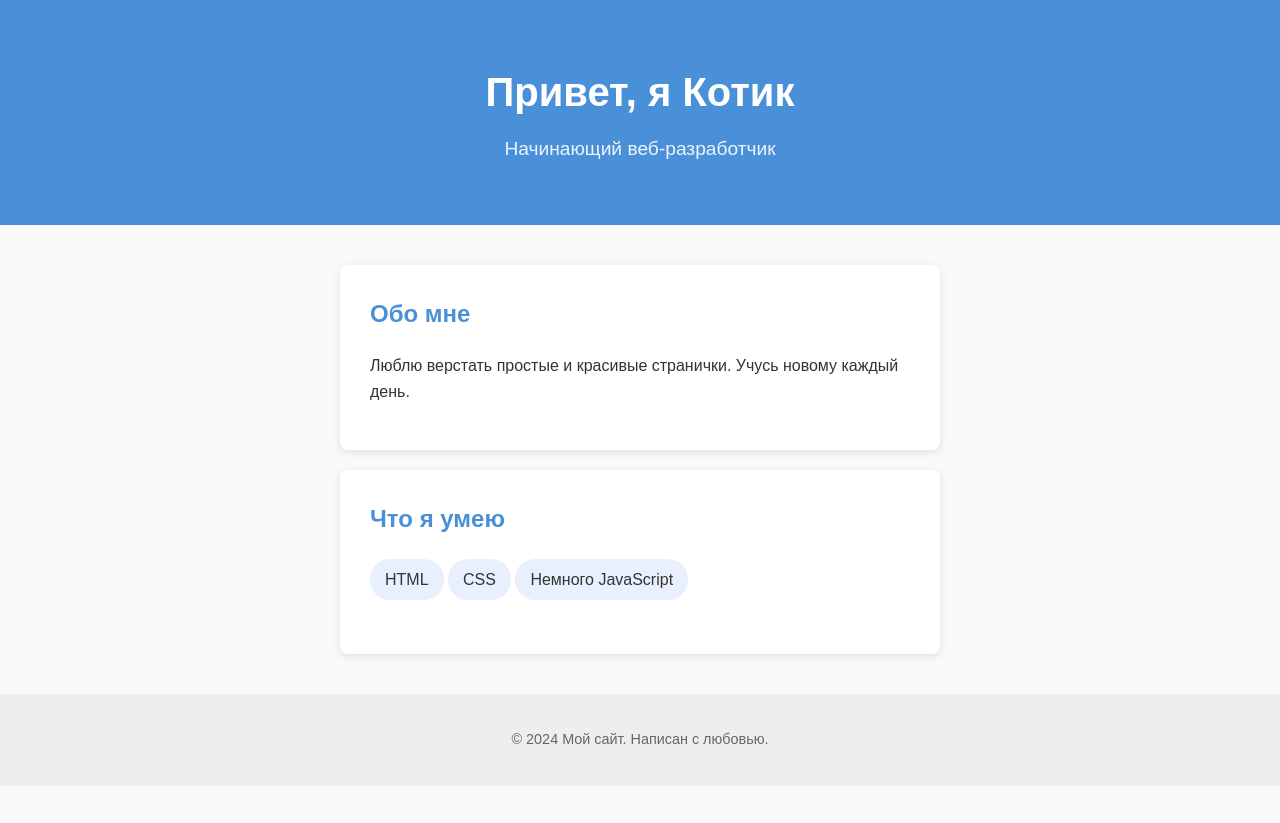
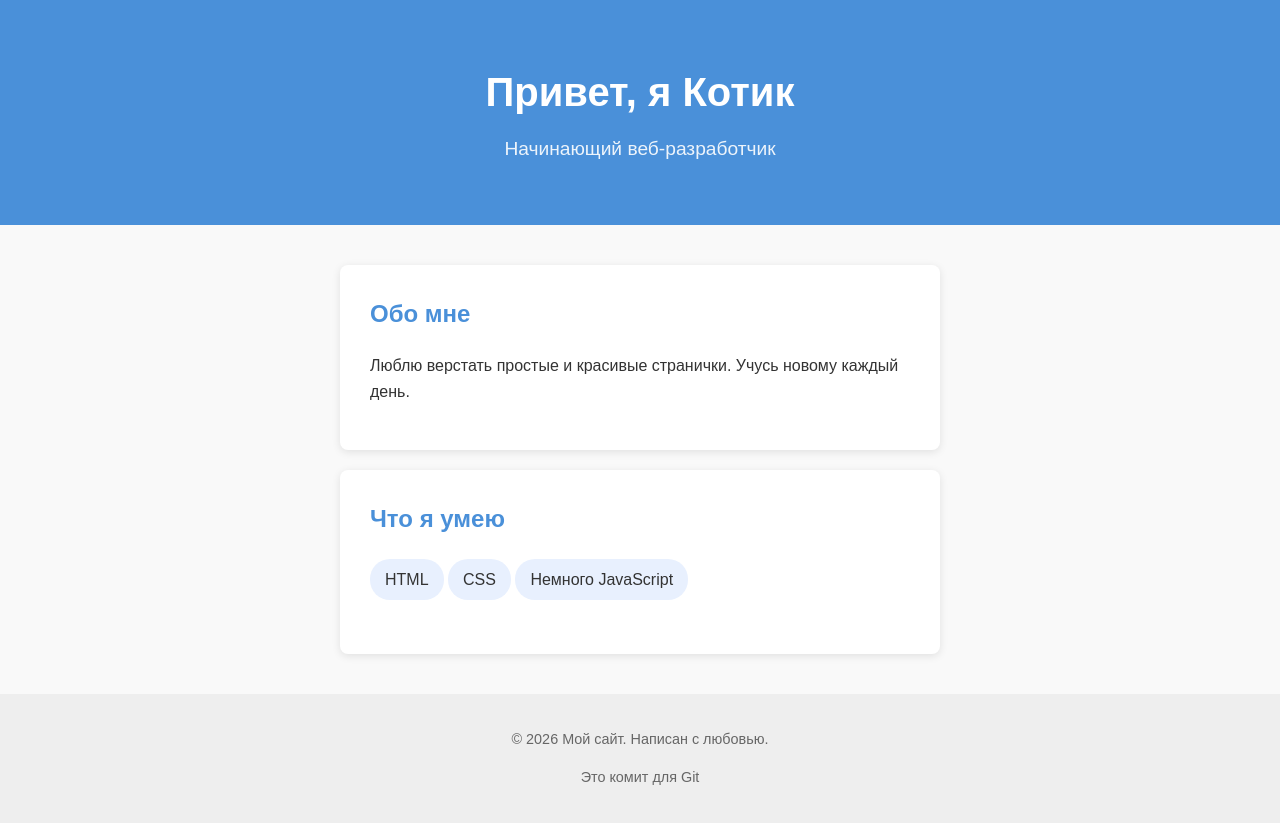
Before and after one commit to GattToffi/test, a plain HTML site: page index.html in a window 1280 px wide. Before the commit the page ends 800 px from the top, so only its background shows below. Drawn offline with Linux system fonts and the light colour scheme.

Commit message:
new chapter

```diff
--- a/index.html
+++ b/index.html
@@ -30,7 +30,8 @@
   </main>
 
   <footer>
-    <p>© 2024 Мой сайт. Написан с любовью.</p>
+    <p>© 2026 Мой сайт. Написан с любовью.</p>
+    <p>Это комит для Git</p>
   </footer>
 
 </body>
```
